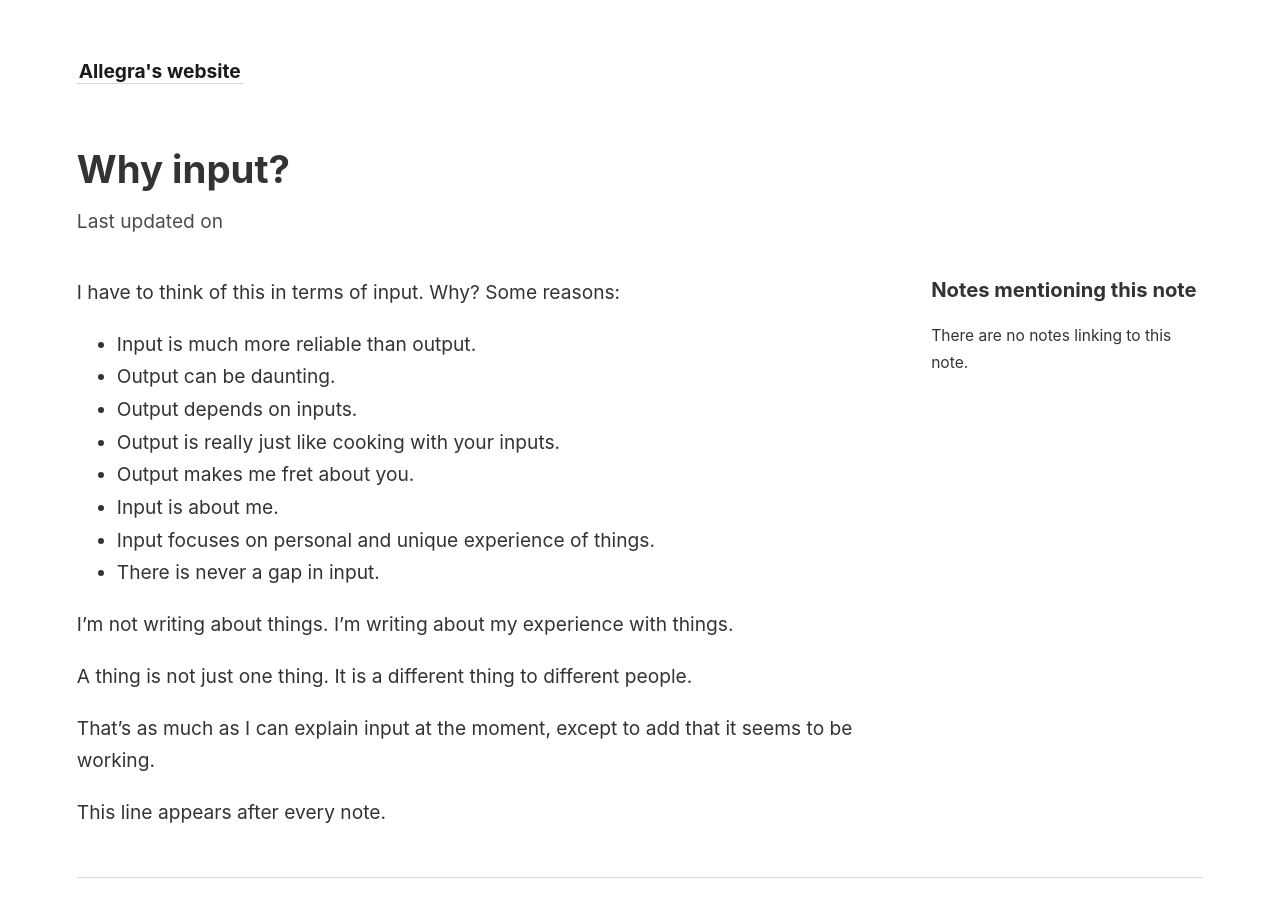
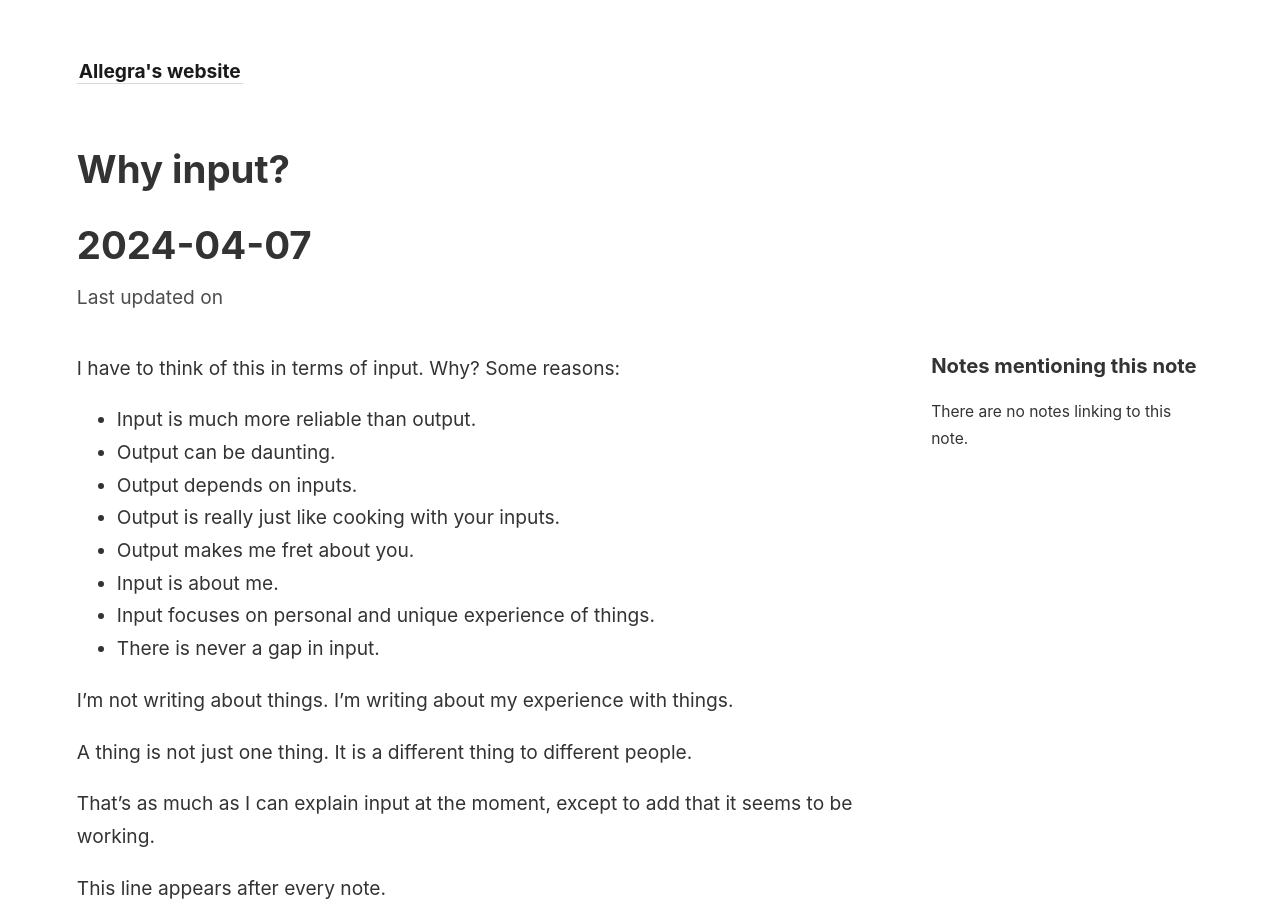
Before and after one commit to agiovine/agiovine.github.io, a Jekyll site: the page built from _notes/input.md, in a window 1280 px wide and 900 px high. Built offline with Jekyll 4.4.1, drawn with Linux system fonts in a browser that asks for light colours.

Commit message:
Update note.html

```diff
--- a/_layouts/note.html
+++ b/_layouts/note.html
@@ -5,6 +5,7 @@ layout: default
 <article>
   <div>
     <h1>{{ page.title }}</h1>
+    <h1>{{ page.datefirstcreated }}</h1>
     <time datetime="{{ page.last_modified_at | date_to_xmlschema }}">{% if page.type != 'pages' %}
       Last updated on {{ page.last_modified_at | date: "%B %-d, %Y" }}
       {% endif %}
```
